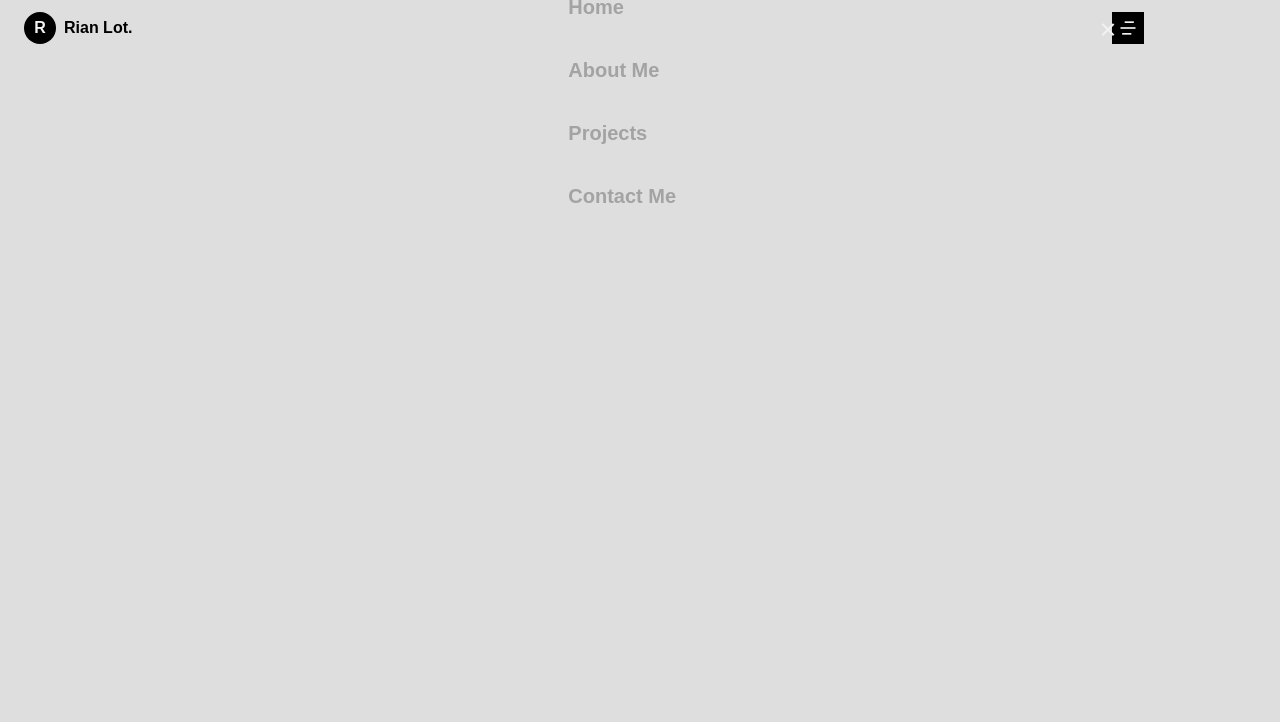
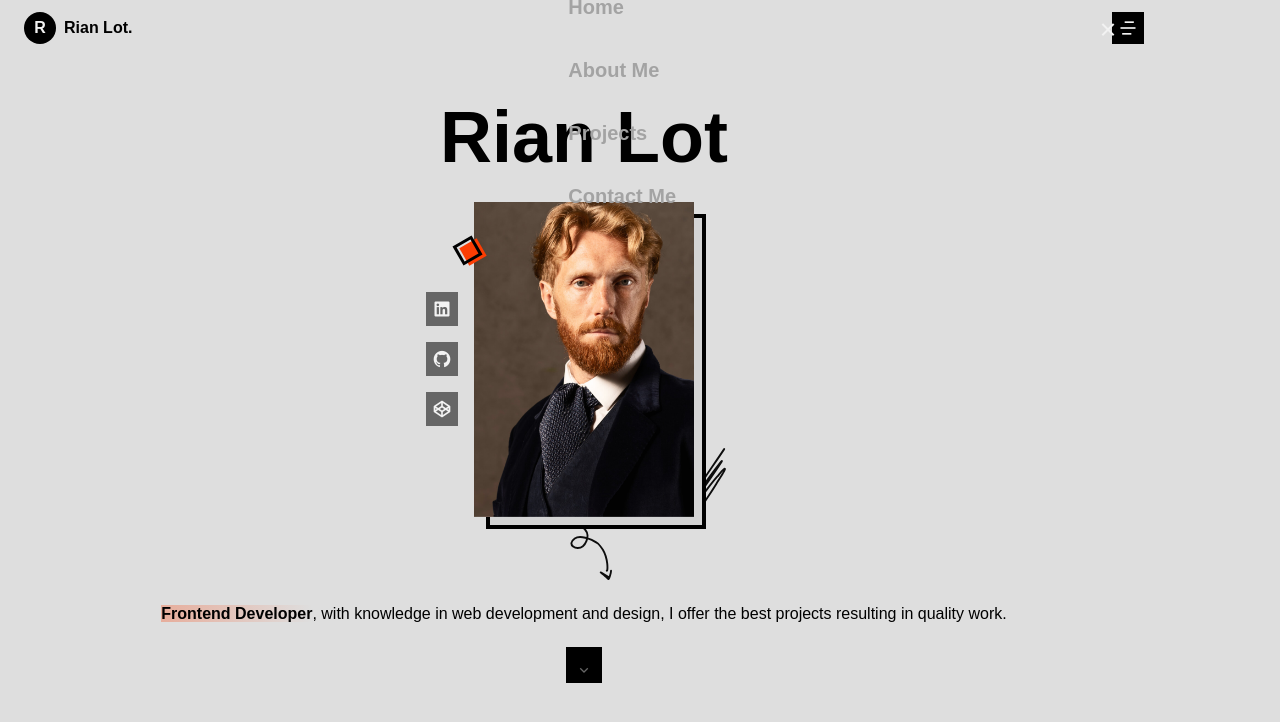
Before and after one commit to Skies-Land/Portfolio-Responsive-2, a plain HTML site: page index.html in a window 1280 px wide. Drawn offline with nearby package versions, Linux system fonts and the light colour scheme; a web font is replaced by a local one.

Commit message:
Ajout des éléments composant la section `home` photo de profil, bouton vers des services web, description

```diff
--- a/assets/css/styles.css
+++ b/assets/css/styles.css
@@ -225,7 +225,7 @@ img {
     text-align: center;
     padding-block: 1.8rem 5rem;
     backdrop-filter: blur(8px);
-    transition: top .3s;
+    transition: top 0.3s;
   }
 }
 
@@ -280,7 +280,7 @@ img {
 }
 
 .nav__link::after {
-  content: '';
+  content: "";
   width: 0;
   height: 2px;
   background-color: var(--white-color);
@@ -309,7 +309,6 @@ img {
 /* Show menu */
 .show-menu {
   top: 0;
-
 }
 
 /* Add shadow header */
@@ -317,8 +316,149 @@ img {
 /* Active link */
 
 /*=============== HOME ===============*/
+.home__container {
+  padding-top: 2rem;
+}
+
+.home__name {
+  font-size: var(--biggest-font-size);
+  text-align: center;
+}
+
+.home__perfil {
+  position: relative;
+  justify-self: center;
+}
+
+.home__image {
+  width: 220px;
+}
+
+.home__img {
+  position: relative;
+  z-index: 10;
+}
+
+.home__shadow {
+  width: 100%;
+  height: 100%;
+  background-color: var(--container-color);
+  position: absolute;
+  bottom: -0.75rem;
+  right: -0.75rem;
+  border: 4px solid var(--black-color);
+  z-index: 5;
+  transition: background-color 0.4s;
+}
+
+.home__arrow,
+.home__line {
+  position: absolute;
+  filter: invert(1);
+  width: 50px;
+  transition: filter 0.4s;
+}
+
+.home__arrow {
+  left: 40%;
+  bottom: -4rem;
+}
+
+.home__line {
+  right: -2rem;
+  bottom: -0.5rem;
+}
+
+.home__perfil .geometric-box {
+  top: 2.5rem;
+  left: -0.7rem;
+  z-index: 10;
+}
+
+.home__social {
+  height: max-content;
+  position: absolute;
+  left: -3rem;
+  top: 0;
+  bottom: 0;
+  margin: auto 0;
+  display: grid;
+  row-gap: 1rem;
+}
+
+.home__social-link {
+  background-color: var(--black-color-light);
+  color: var(--white-color);
+  font-size: 1.25rem;
+  padding: 6px;
+  display: grid;
+  place-items: center;
+  transition: background-color 0.4s;
+}
+
+.home__social-link:hover {
+  background-color: var(--first-color);
+}
+
+.home__info {
+  margin-top: 4rem;
+}
+
+.home__description {
+  text-align: center;
+  color: var(--title-color);
+  margin-bottom: 1.5rem;
+}
+
+.home__description b {
+  background: linear-gradient(90deg,
+              hsla(14, 98%, 50%, .3),
+              hsla(14, 98%, 50%, 0));
+}
+
+.home__scroll {
+  display: block;
+  width: max-content;
+  margin: 0 auto;
+}
+
+.home__scroll-text {
+  display: none;
+}
+
+.home__scroll-box {
+  background-color: var(--black-color);
+  color: var(--white-color);
+  width: 36px;
+  height: 36px;
+  display: grid;
+  place-items: center;
+  font-size: 1rem;
+  cursor: pointer;
+  overflow: hidden;
+  transition: background-color .4s;
+}
+
+.home__scroll-box i {
+  animation: scroll-down 3s infinite;
+}
 
 /* Animate scroll icon */
+@keyframes scroll-down {
+  0% {
+    transform: translateY(-1rem);
+    opacity: 0;
+  }
+  50% {
+    transform: translateY(0);
+    /* transform: scale(1.5); */
+    opacity: 1;
+  }
+  100% {
+    transform: translateY(.6rem);
+    opacity: 0;
+  }
+}
 
 /*=============== BUTTON ===============*/
 
--- a/index.html
+++ b/index.html
@@ -5,7 +5,7 @@
       <meta name="viewport" content="width=device-width, initial-scale=1.0">
 
       <!--=============== FAVICON ===============-->
-      <link rel="shortcut icon" href="assets/img/favicon.png" type="image/x-icon">
+      <link rel="shortcut icon" href="./assets/img/favicon.png" type="image/x-icon">
 
       <!--=============== REMIXICONS ===============-->
       <link href="https://cdn.jsdelivr.net/npm/remixicon@4.2.0/fonts/remixicon.css" rel="stylesheet"/>
@@ -66,7 +66,53 @@
       <main class="main">
          <!--==================== HOME ====================-->
          <section class="home section" id="home">
+            <div class="home__container container grid">
+               <h1 class="home__name">
+                  Rian Lot
+               </h1>
 
+               <div class="home__perfil">
+                  <div class="home__image">
+                     <img src="assets/img/home-perfil.jpg" alt="image" class="home__img">
+                     <div class="home__shadow"></div>
+
+                     <img src="assets/img/curved-arrow.svg" alt="" class="home__arrow">
+                     <img src="assets/img/random-lines.svg" alt="" class="home__line">
+
+                     <div class="geometric-box"></div>
+                  </div>
+
+                  <div class="home__social">
+                     <a href="https://www.linkedin.com/" target="_blank" class="home__social-link">
+                        <i class="ri-linkedin-box-fill"></i>
+                     </a>
+
+                     <a href="https://github.com/" target="_blank" class="home__social-link">
+                        <i class="ri-github-fill"></i>
+                     </a>
+
+                     <a href="https://codepen.io" target="_blank" class="home__social-link">
+                        <i class="ri-codepen-fill"></i>
+                     </a>
+                  </div>
+               </div>
+
+               <div class="home__info">
+                  <p class="home__description">
+                     <b>Frontend Developer</b>, with knowledge in web
+                     development and design, I offer the best
+                     projects resulting in quality work.
+                  </p>
+
+                  <a href="#about" class="home__scroll">
+                     <div class="home__scroll-box">
+                        <i class="ri-arrow-down-s-line"></i>
+                     </div>
+
+                     <span class="home__scroll-text">Scroll Down</span>
+                  </a>
+               </div>
+            </div>
          </section>
 
          <!--==================== ABOUT ====================-->
```
